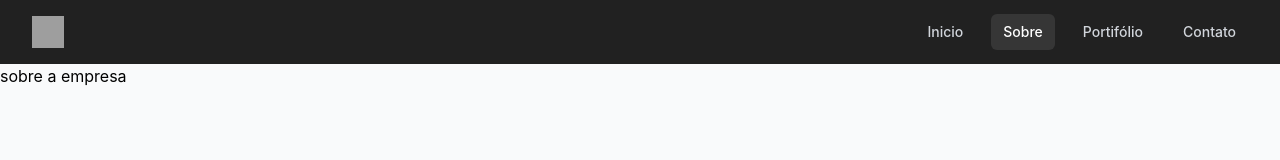
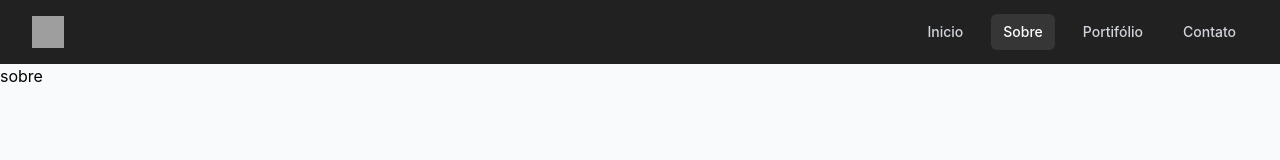
Before and after one commit to mfprado013/web-pcl, a Next.js app: page /about in a window 1280 px wide. Shown: the top 160 px of the page. Built offline with nearby package versions, Linux system fonts and the light colour scheme; grey boxes are pictures that could not be loaded.

Commit message:
fix: alteração de titulo pagina sobre

```diff
--- a/src/pages/about/index.tsx
+++ b/src/pages/about/index.tsx
@@ -13,7 +13,7 @@ export default function About() {
       <SiteLayout title='sobre nós' withHeader withFooter navigation={navigation}>
         <main className='relative max-w-7xl mx-auto'>
           <div>
-            <h1>sobre a empresa</h1>
+            <h1>sobre</h1>
           </div>
         </main>
       </SiteLayout>
```
